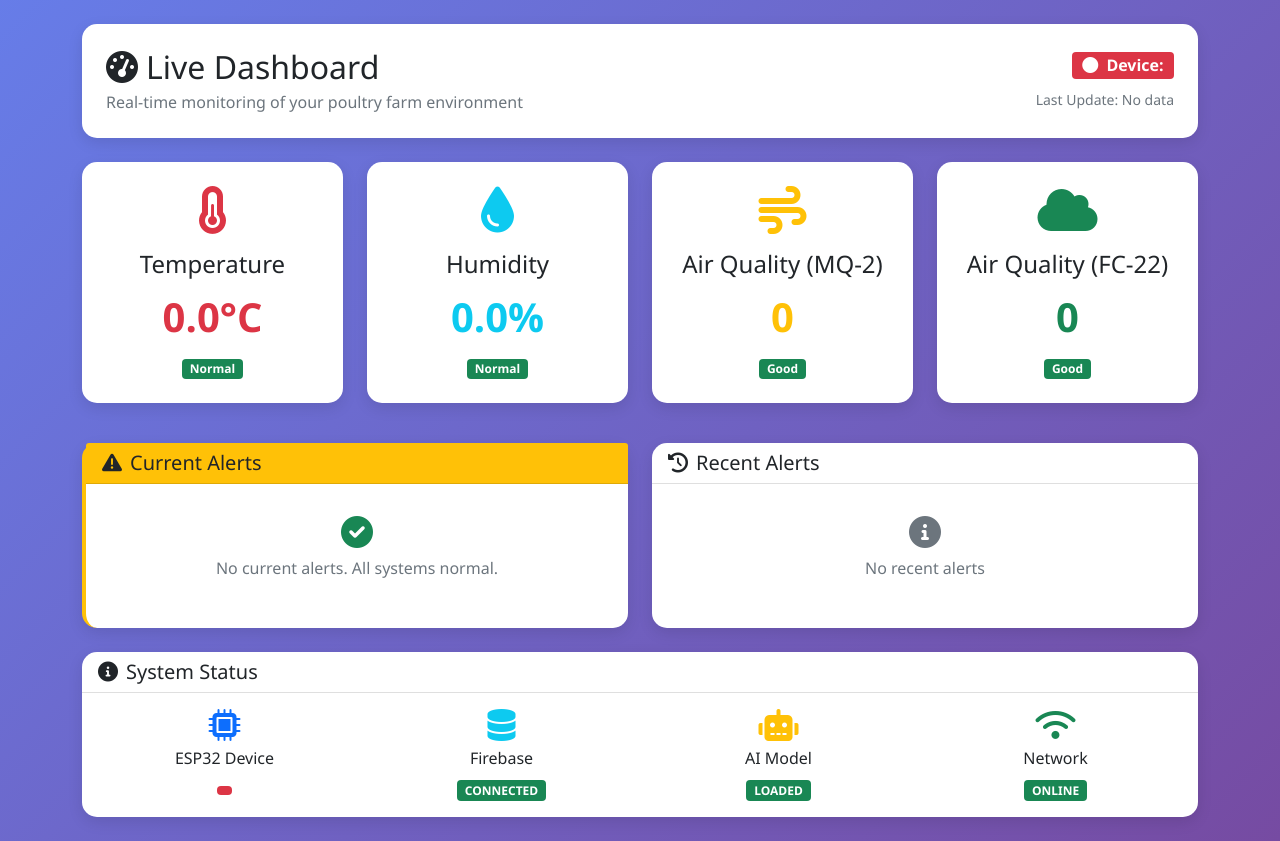
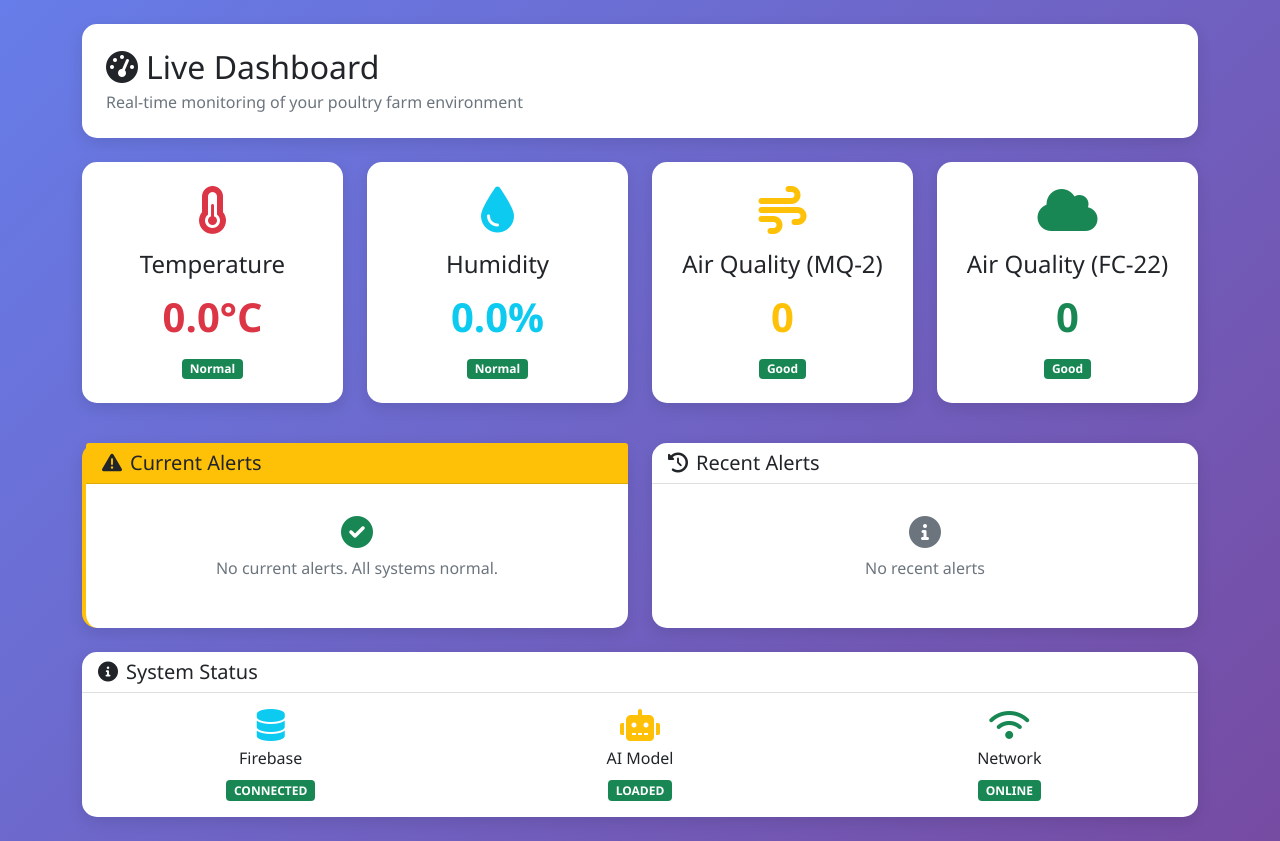
Before and after one commit to poultrypro555-cpu/poulty, a Flask app: page /dashboard in a window 1280 px wide. Shown: the part 56-897 px from the top of the page. Run offline with Flask 3, Linux system fonts and the light colour scheme; data that the repository does not hold is empty.

Commit message:
Add files via upload

```diff
--- a/templates/dashboard.html
+++ b/templates/dashboard.html
@@ -29,8 +29,6 @@
             font-size: 2.5rem;
             font-weight: bold;
         }
-        .status-online { color: #28a745; }
-        .status-offline { color: #dc3545; }
         .alert-card {
             border-left: 4px solid #ffc107;
         }
@@ -71,12 +69,8 @@
                             <p class="text-muted mb-0">Real-time monitoring of your poultry farm environment</p>
                         </div>
                         <div class="col-md-6 text-end">
-                            <span class="badge {% if sensor_data.device_status == 'online' %}bg-success{% else %}bg-danger{% endif %} fs-6">
-                                <i class="fas fa-circle me-1"></i>
-                                Device: {{ sensor_data.device_status|upper }}
-                            </span>
                             <div class="mt-2">
-                                <small class="text-muted">Last Update: {{ sensor_data.last_update }}</small>
+                                <small class="text-muted"></small>
                             </div>
                         </div>
                     </div>
@@ -205,24 +199,17 @@
                     </div>
                     <div class="card-body">
                         <div class="row">
-                            <div class="col-md-3 text-center">
-                                <i class="fas fa-microchip fa-2x text-primary mb-2"></i>
-                                <h6>ESP32 Device</h6>
-                                <span class="badge {% if sensor_data.device_status == 'online' %}bg-success{% else %}bg-danger{% endif %}">
-                                    {{ sensor_data.device_status|upper }}
-                                </span>
-                            </div>
-                            <div class="col-md-3 text-center">
+                            <div class="col-md-4 text-center">
                                 <i class="fas fa-database fa-2x text-info mb-2"></i>
                                 <h6>Firebase</h6>
                                 <span class="badge bg-success">CONNECTED</span>
                             </div>
-                            <div class="col-md-3 text-center">
+                            <div class="col-md-4 text-center">
                                 <i class="fas fa-robot fa-2x text-warning mb-2"></i>
                                 <h6>AI Model</h6>
                                 <span class="badge bg-success">LOADED</span>
                             </div>
-                            <div class="col-md-3 text-center">
+                            <div class="col-md-4 text-center">
                                 <i class="fas fa-wifi fa-2x text-success mb-2"></i>
                                 <h6>Network</h6>
                                 <span class="badge bg-success">ONLINE</span>
--- a/templates/upload.html
+++ b/templates/upload.html
@@ -84,7 +84,7 @@
 
         <div class="upload-container text-center">
             <div class="upload-icon">🔍</div>
-            <h2 class="mb-3">POULTRY DISEASE CLASSIFIER</h2>
+            <h2 class="mb-3">IOT BASED POULTRY MODEL</h2>
             <p class="text-muted mb-4">Upload an image of poultry for AI-powered disease analysis</p>
 
             <form action="/" method="post" enctype="multipart/form-data" id="uploadForm">
```
